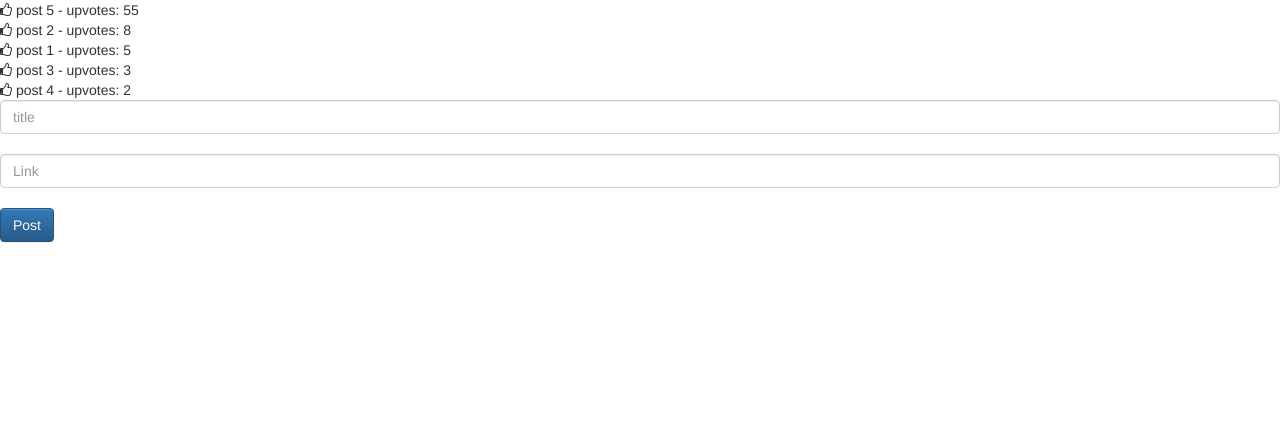
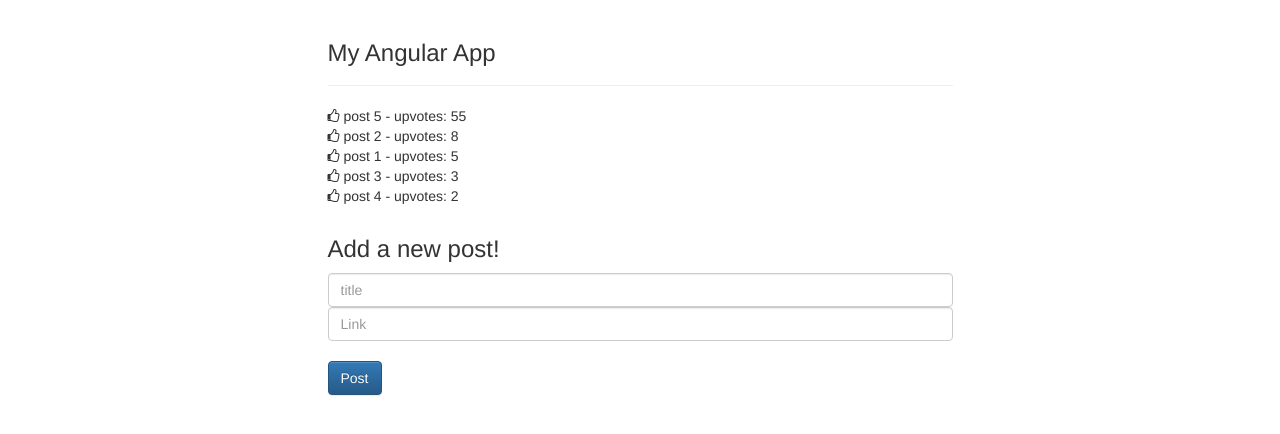
Before and after one commit to stephenjay1187/MEANSTACK, a plain HTML site: page index.html in a window 1280 px wide. Drawn offline with nearby package versions, Linux system fonts and the light colour scheme.

Commit message:
Style changes to index.html
Some style changes to the main page of the app.

```diff
--- a/index.html
+++ b/index.html
@@ -20,6 +20,13 @@
 
 	</head>
 		<body ng-app="flapperNews" ng-controller="MainCtrl">
+
+		<div class="row">
+			<div class="col-md-6 col-md-offset-3">
+				<div class="page-header">
+					<h3>My Angular App</h3>
+				</div>
+
 				<div ng-repeat="post in posts | orderBy:'-upvotes'">
 					<span ng-click="incrementUpvotes(post)"><i class="fa fa-thumbs-o-up"></i></span>
 					<a ng-show="post.link" href="{{post.link}}">
@@ -30,11 +37,19 @@
 					</span>
 						 - upvotes: {{post.upvotes}}
 				</div>
-		<form ng-submit="addPost();">
-			<input type="text" class="form-control" placeholder="title" ng-model="title">	<br>
+				<form ng-submit="addPost();" style="margin-top: 30px;">
+
+					<h3>Add a new post!</h3>
+					<div ng-class="form-group">
+						<input type="text" class="form-control" placeholder="title" ng-model="title">
+					</div>
+					<div ng-class="form-group">
 						<input type="text" class="form-control" placeholder="Link" ng-model="link">
 							<br>
 						<button class="btn btn-primary" type="submit">Post</button>
+					</div>
 				</form>
+			</div>
+		</div>
 	</body>
 </html>
```
Lines whose indentation alone changed are shown as unchanged.
